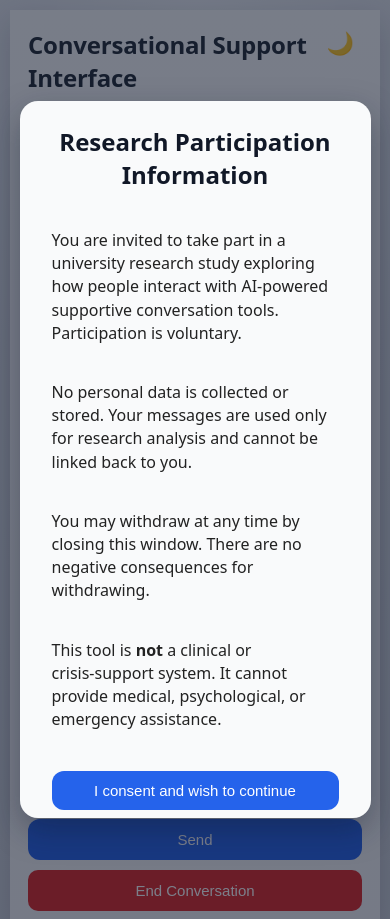
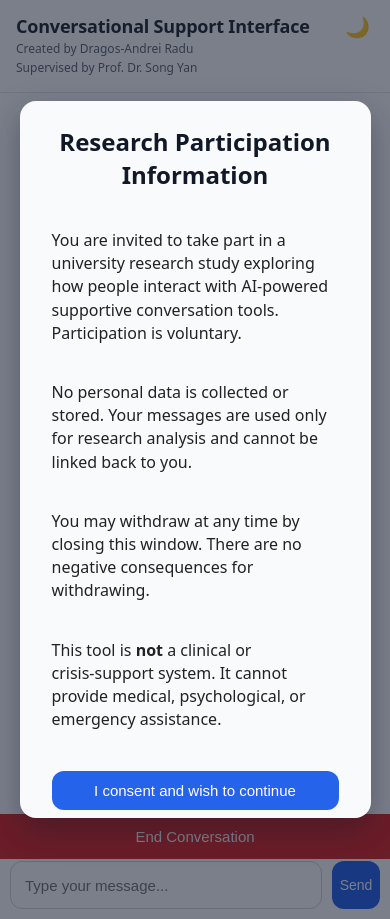
Before and after one commit to drradu1/Conversational-Support-Chatbot, a Flask app: page / in a window 390 px wide. Run offline with Flask 3, Linux system fonts and the light colour scheme.

Commit message:
Improve mobile UI

```diff
--- a/static/style.css
+++ b/static/style.css
@@ -379,60 +379,208 @@ body.dark #feedback-thankyou {
 }
 
 /* -------------------------------------- */
-/* MOBILE RESPONSIVE LAYOUT (Phones)      */
+/* MOBILE UI — Optimized but same design  */
 /* -------------------------------------- */
 
 @media (max-width: 600px) {
 
+    /* Remove desktop padding */
     body {
-        padding: 10px;
+        padding: 0;
+        margin: 0;
         align-items: stretch;
+        background: #f3f4f6;
     }
 
-    #chat-shell {
-        max-width: 100%;
+    /* Full-screen container */
+    #chat-container {
+        height: 100vh;
         width: 100%;
+        border-radius: 0;
+        padding: 0;
+        box-shadow: none;
+        background: #ffffff;
+        display: flex;
+        flex-direction: column;
     }
 
-    #chat-container {
-        width: 100%;
-        height: 100vh;
-        border-radius: 0;
-        padding: 18px;
+    /* Header simplified */
+    #top-bar {
+        padding: 14px 16px;
+        margin: 0;
+        border-bottom: 1px solid #e5e7eb;
     }
 
+    #top-bar h1 {
+        font-size: 18px;
+    }
+
+    .signature {
+        font-size: 12px;
+        margin: 2px 0;
+    }
+
+    /* Messages area */
     #messages {
+        flex: 1;
+        padding: 14px;
+        border: none;
+        background: #ffffff;
+        overflow-y: auto;
+    }
+
+    .message {
+        font-size: 15px;
+        padding: 12px 14px;
+        margin-bottom: 10px;
+        max-width: 85%;
+    }
+
+    /* Input area anchored to bottom */
+    #input-area {
+        position: fixed;
+        bottom: 0;
+        left: 0;
+        width: 100%;
+        background: #ffffff;
         padding: 10px;
+        border-top: 1px solid #e5e7eb;
+        display: flex;
+        gap: 10px;
+    }
+
+    #user-input {
+        padding: 12px 14px;
+        font-size: 15px;
+        border-radius: 12px;
+    }
+
+    #send-btn {
+        padding: 0;
+        width: 48px;
+        height: 48px;
+        border-radius: 12px;
         font-size: 14px;
     }
 
-    #input-area {
-        flex-direction: column;
-        gap: 8px;
+    /* End conversation button */
+    .end-btn {
+        width: 100%;
+        padding: 14px;
+        font-size: 15px;
+        border-radius: 0;
+        margin: 0;
+        position: fixed;
+        bottom: 60px; /* above input bar */
+        left: 0;
     }
 
-    #send-btn {
-        width: 100%;
-        padding: 12px;
-        font-size: 15px;
-    }
-
-    .end-btn {
-        width: 100%;
-        padding: 12px;
-        font-size: 15px;
-    }
-
+    /* Modals full-width */
     .modal-content {
-        width: 90% !important;
-        max-height: 80vh !important;
+        width: 92% !important;
+        max-height: 85vh !important;
+        border-radius: 16px;
         padding: 20px !important;
     }
 
     #feedback-content {
-        width: 95% !important;
+        width: 92% !important;
+    }
+
+    /* Theme toggle repositioned */
+    #theme-toggle {
+        top: 14px;
+        right: 14px;
+        font-size: 20px;
     }
 }
+
+/* -------------------------------------- */
+/* MOBILE DARK MODE — Same design, tuned  */
+/* -------------------------------------- */
+
+@media (max-width: 600px) {
+
+    body.dark {
+        background: #0a0d14;
+    }
+
+    body.dark #chat-container {
+        background: #0f172a;
+        box-shadow: none;
+        border: none;
+    }
+
+    body.dark #top-bar {
+        border-bottom: 1px solid #1e293b;
+    }
+
+    body.dark #messages {
+        background: #0f172a;
+    }
+
+    body.dark .message.bot {
+        background: #1c2535;
+        border: 1px solid #2c3a4d;
+        color: #e5e7eb;
+    }
+
+    body.dark .message.user {
+        background: #1e40af;
+        border: 1px solid #3b82f6;
+        color: #f1f5f9;
+    }
+
+    /* Input bar */
+    body.dark #input-area {
+        background: #111827;
+        border-top: 1px solid #1e293b;
+    }
+
+    body.dark #user-input {
+        background: #0f172a;
+        border: 1px solid #334155;
+        color: #e5e7eb;
+    }
+
+    body.dark #send-btn {
+        background: #3b82f6;
+        color: white;
+    }
+
+    /* End conversation button */
+    body.dark .end-btn {
+        background: #b91c1c;
+        color: white;
+        border: none;
+    }
+
+    /* Modals */
+    body.dark .modal-content {
+        background: #111827;
+        border: 1px solid #1f2937;
+        color: #e5e7eb;
+    }
+
+    /* Feedback modal */
+    body.dark #feedback-content {
+        background: #111827;
+    }
+
+    /* Slider values */
+    body.dark .slider-value {
+        color: #60a5fa;
+    }
+
+    /* Theme toggle */
+    body.dark #theme-toggle {
+        color: #e5e7eb;
+    }
+}
+
+/* -------------------------------------- */
+/* CONFIRM END MODAL BUTTON FIX           */
+/* -------------------------------------- */
 
 #confirm-end-modal .submit-btn {
     padding: 8px 14px !important;
```
